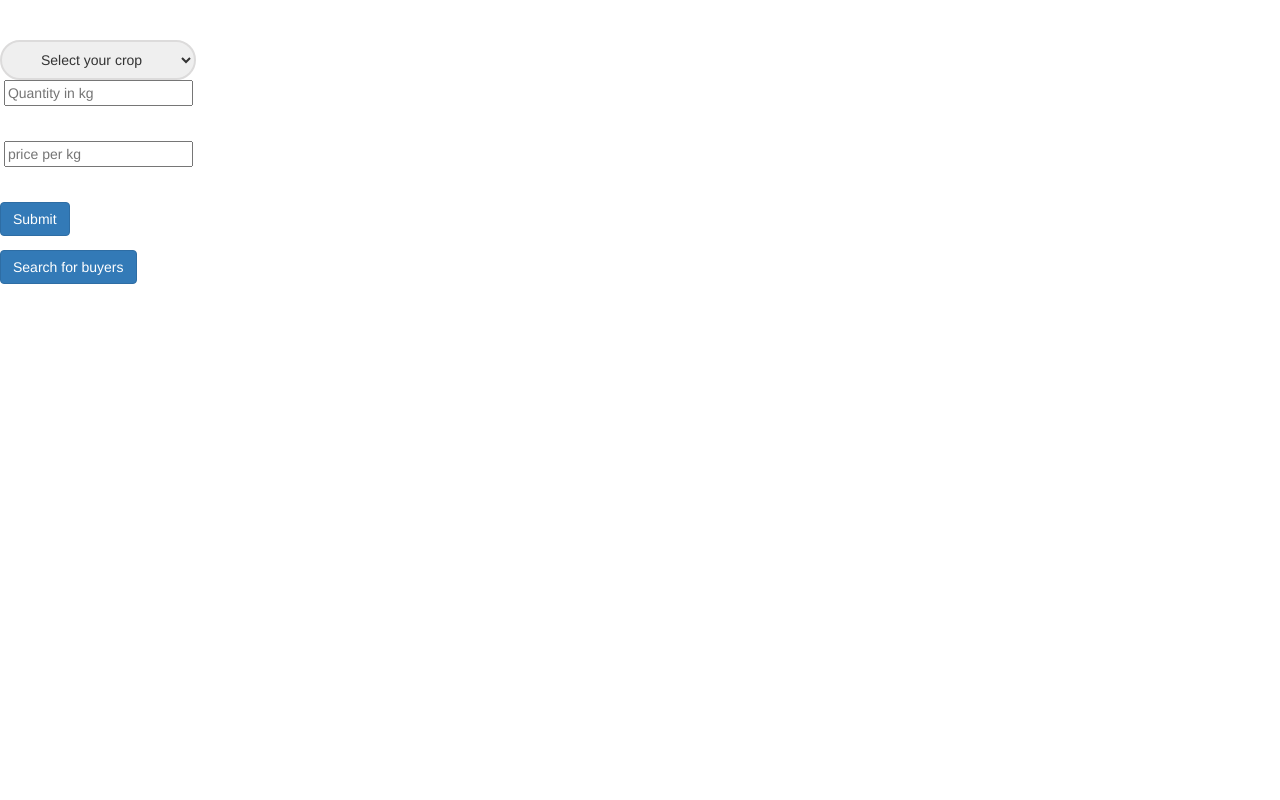
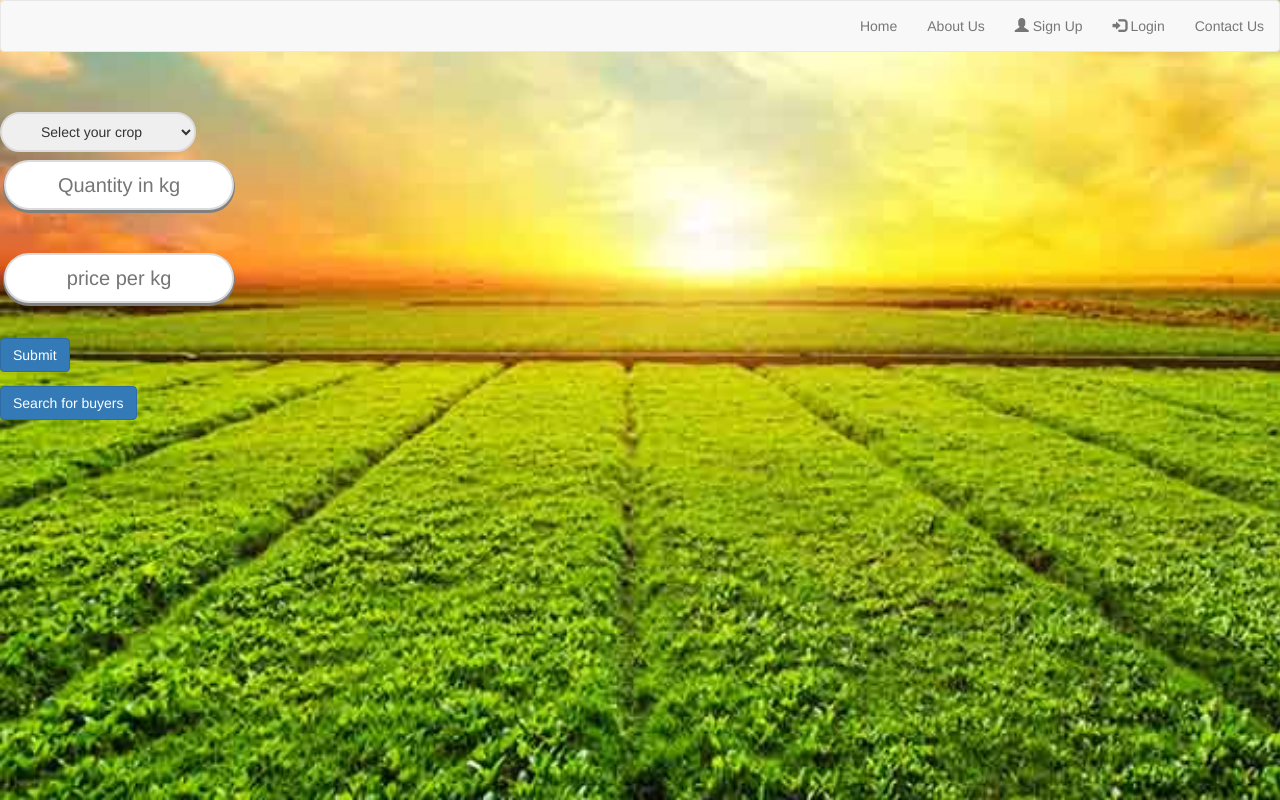
Before and after one commit to mridul-arora/HACKATHON2.0, a PHP site: page /Crops/sell_crop.php in a window 1280 px wide. Run offline with PHP 8.4, Linux system fonts and the light colour scheme; some libraries are stand-ins or nearby versions.

Commit message:
sell crop

```diff
--- a/Crops/sell_crop.php
+++ b/Crops/sell_crop.php
@@ -9,13 +9,87 @@
   <script src="https://ajax.googleapis.com/ajax/libs/jquery/3.2.1/jquery.min.js"></script>
 
 </head>
-    <style>
-     select:focus,
+
+<style>
+    select:focus,
     option:focus {
         outline: none;
     }
-    </style>
+input:focus,
+    text:focus {
+        outline: none;
+    }
+    body {
+        background-image: url("../Assets/images/buycrops.jpg");
+        background-repeat: no-repeat;
+        background-size: cover;
+    }
+    .crop_name {
+        border-radius: 25px;
+        height: 40px;
+        width: 18vw;
+        border: 2px solid #dcdbdb;
+        padding-left: 35px;
+        padding-right: 35px;
+        margin-top: 40px;
+        text-align: center;
+         box-shadow: grey 0px 2px 0px 1px;
+    }
+
+    .form {
+         box-shadow: grey 0px 2px 0px 1px;
+        border-radius: 25px;
+        height: 2.5em;
+        width: 18vw;
+        border: 2px solid #dcdbdb;
+        padding-left: 35px;
+        padding-right: 35px;
+        text-align: center;
+        font-size: 2.5vh;
+        margin-top: 1vh;
+    }
+
+    .sub1 {
+         box-shadow: #331a00 0px 2px 0px 1px;
+        width:18vw;
+        height:auto;
+        margin-top: 1vh;
+        border-radius: 25px;
+        background-color:  #331a00;
+        color:white;
+    }
+    .sub{
+        margin-top: 1vh;
+        width:18vw;
+        box-shadow: #331a00 0px 2px 0px 1px;
+        border-radius: 25px;
+        background-color:  #331a00;
+        color:white;
+    }
+
+    .row{
+        text-align: center;
+        vertical-align: middle;
+
+    }
+    .options{
+
+    }
+</style>
+
 <body>
+
+    <nav class="navbar navbar-default">
+        <div class="container-fluid">
+            <ul class="nav navbar-nav navbar-right">
+                <li><a href="index.php">Home</a></li>
+                <li><a href="AboutUs/index.php">About Us</a></li>
+                <li><a href="#"><span class="glyphicon glyphicon-user"></span> Sign Up</a></li>
+                <li><a href="#"><span class="glyphicon glyphicon-log-in"></span> Login</a></li>
+                <li><a href=" ContactUs/index.php ">Contact Us</a></li>
+            </ul>
+        </div>
+    </nav>
     <?php
 // define variables and set to empty valuesS
 $quanErr = $pricErr ="";
```
